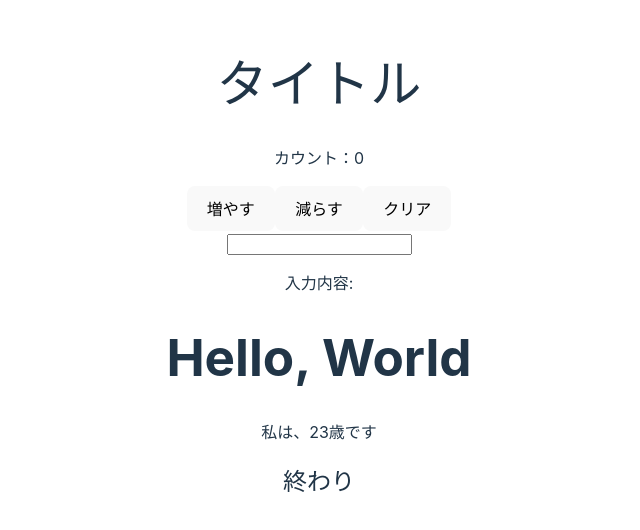
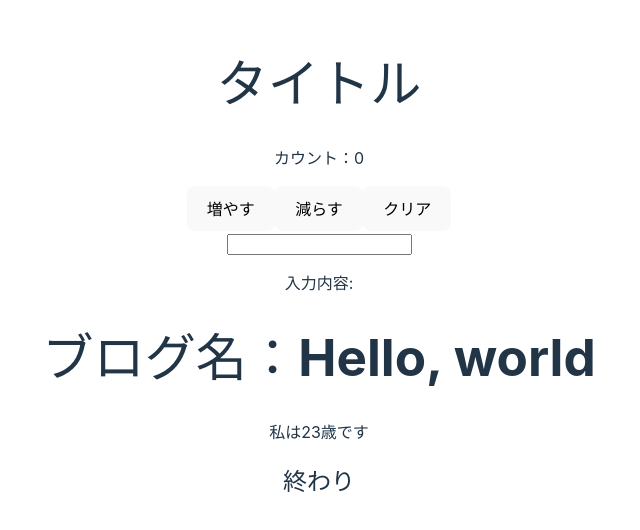
Before and after one commit to TomohKB/my-react-app0215, a React (Vite) app: page / in a window 1280 px wide. Shown: the part 130-660 px from the top of the page, without its empty margins (321-961 px from the left). Built offline with nearby package versions, Linux system fonts and the light colour scheme.

Commit message:
Parent.tsxの変更

```diff
--- a/src/components/Parent.tsx
+++ b/src/components/Parent.tsx
@@ -1,27 +1,51 @@
+// interface ChildProps {
+//     title: string;
+//     age: number
+// }
+// //ルール決める役目
+
+// const Parent = ()=> {
+//     return(
+//         <Child
+//             title="Hello, World"
+//             age={23} />
+//     )
+// }
+// // 親は子にtitleとageというデータを渡す
+
+// const Child = (props: ChildProps)=> {
+//     return (
+//       <div>
+//         <h1>{props.title}</h1>
+//         <p>私は、{props.age}歳です</p>
+//       </div>
+//     );
+// }
+// // 子が持っているデータ(props)の型はChildPropsです
+
+// export default Parent;
+
 interface ChildProps {
   title: string;
   age: number
 }
-//ルール決める役目
 
-const Parent = ()=> {
-    return(
+const Parent = () => {
+  return (
     <Child
-            title="Hello, World"
+      title="Hello, world"
       age={23} />
   )
 }
-// 親は子にtitleとageというデータを渡す
 
-const Child = (props: ChildProps)=> {
+const Child = (props: ChildProps) => {
   return (
     <div>
-        <h1>{props.title}</h1>
-        <p>私は、{props.age}歳です</p>
+      <h1>ブログ名：{props.title}</h1>
+      <p>私は{props.age}歳です</p>
     </div>
   );
 }
-// 子が持っているデータ(props)の型はChildPropsです
 
 export default Parent;
 
```
Lines whose indentation alone changed are shown as unchanged.
